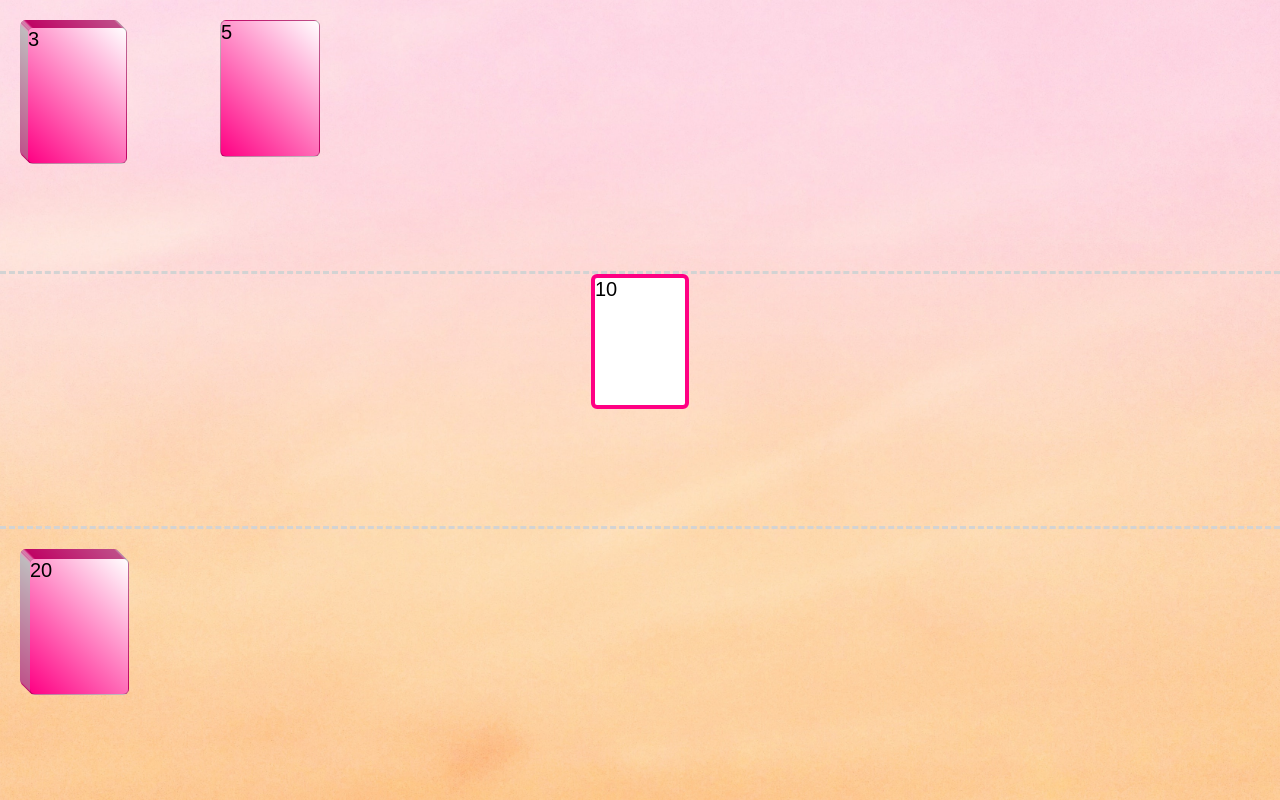
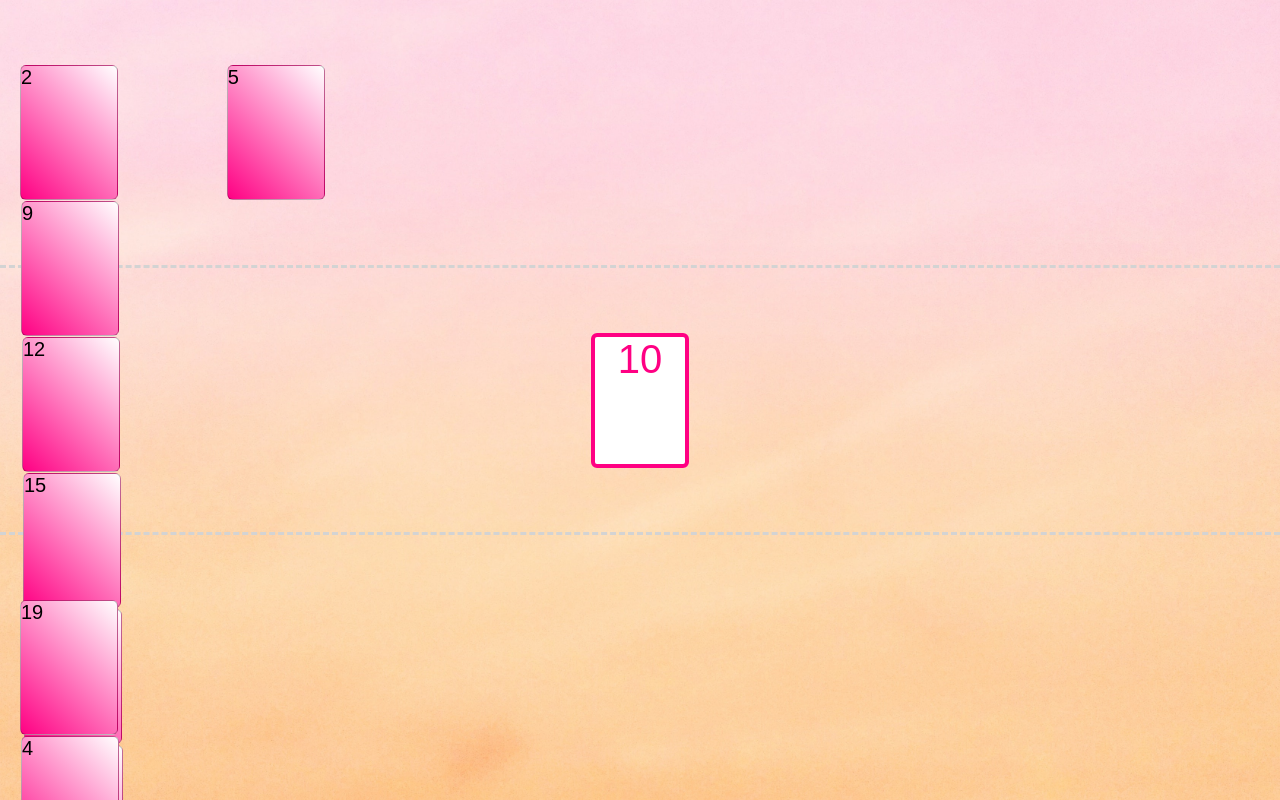
Before and after one commit to chenEini/Lemonade, a React (Create React App) app: page / in a window 1280 px wide. Shown: the top 800 px of the page. Built offline with nearby package versions, Linux system fonts and the light colour scheme.

Commit message:
add style

```diff
--- a/src/App.css
+++ b/src/App.css
@@ -6,49 +6,57 @@
     flex-direction: column;
 }
 
+.standoff-area{
+    flex: 1;
+    display: flex;
+    flex-direction: row;
+    align-items: center;
+    justify-content: center;
+    gap: 10px;
+    padding: 20px;
+    border-top: 3px dashed lightgray;
+    border-bottom: 3px dashed lightgray;
+}
+
 .player-board{
     flex: 1;
     display: flex;
     flex-direction: row;
-    padding: 20px 0 0 20px;
-}
-
-.standoff-area{
-    flex: 1;
-    gap: 20px;
-    display: flex;
-    flex-direction: row;
-    justify-content: center;
-    border-top: 3px dashed lightgray;
-    border-bottom: 3px dashed lightgray;
+    align-items: center;
+    padding: 20px;
 }
 
 .deck{
+    flex: 1;
+    height: 135px;
     position: relative;
-    min-width: 200px;
 }
 
 .hand{
+    flex: 5;
+    height: 135px;
     display: flex;
     flex-direction: row;
-    min-width: 600px;
-    gap: 20px;
+    align-items: center;
+    gap: 10px;
 }
 
 .card{
     width: 98px;
     height: 135px;
     border-radius: 6px;
+    box-sizing: border-box;
 }
 
 .face-up-card {
+    font-size: 40px;
     background: white;
+    text-align: center;
+    color: rgb(255, 0, 131);
     border: 4px solid var(--theme-color);
-    box-sizing: border-box;
 }
 
 .face-down-card {
-    position: absolute;
     background: linear-gradient(45deg,var(--theme-color), white);
     border: 1px solid rgba(0, 0, 0, 0.25);
 }
```
